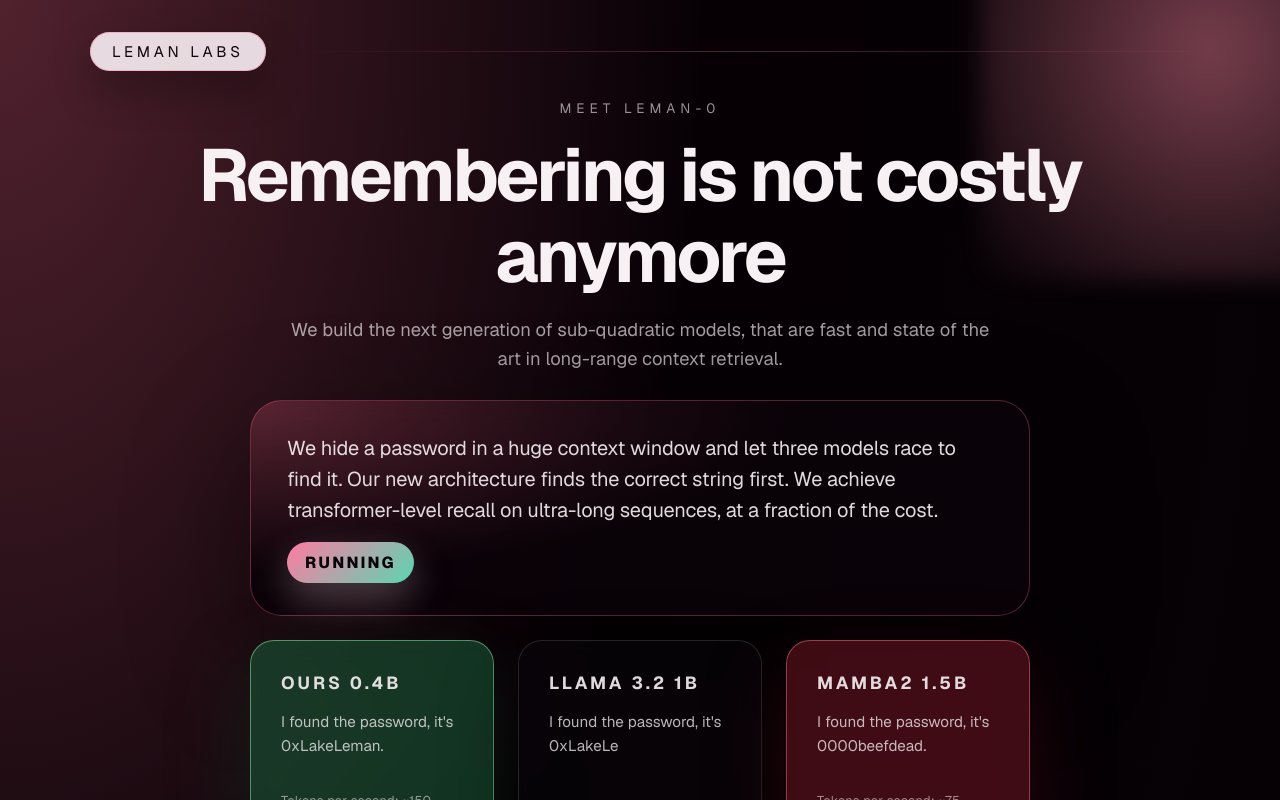
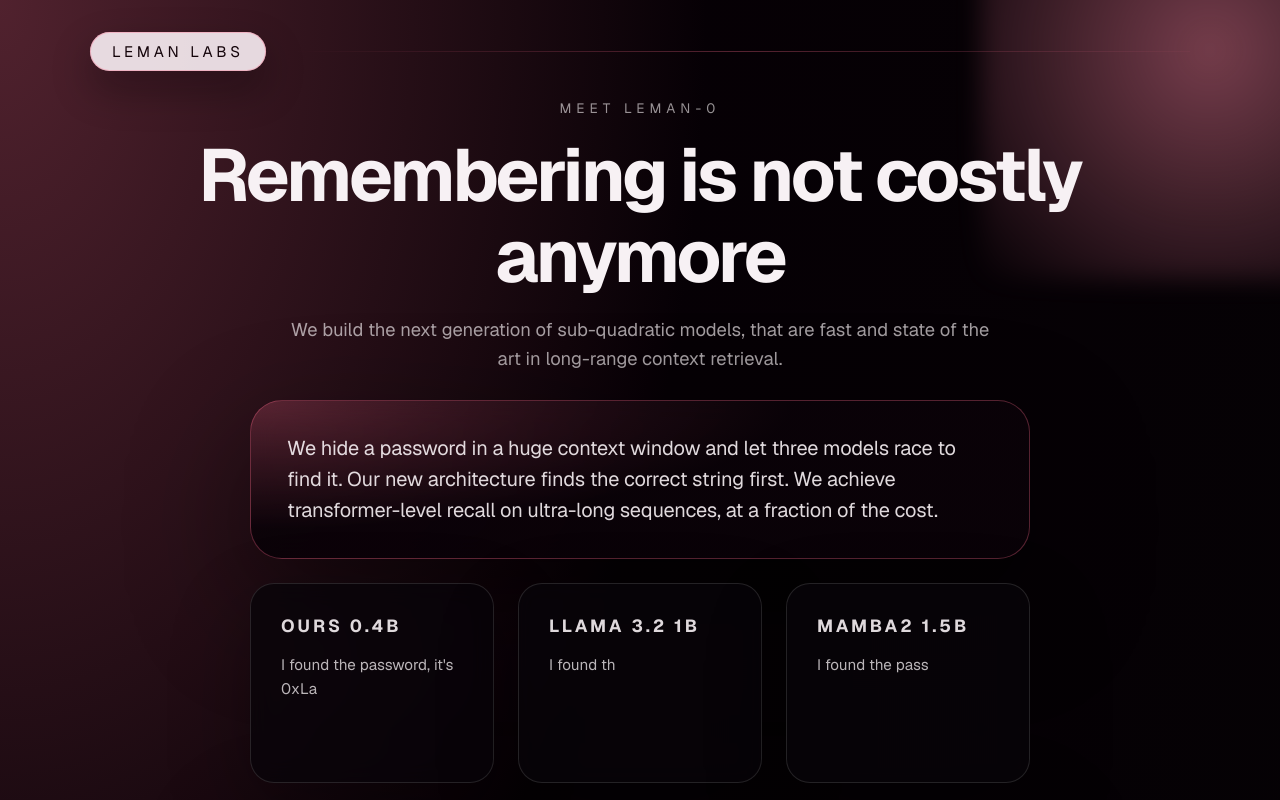
Before and after one commit to CarlOwOs/tbd-labs-demo, a Next.js app: page / in a window 1280 px wide. Shown: the top 800 px of the page. Built offline with nearby package versions, Linux system fonts and the light colour scheme.

Commit message:
fix counter

```diff
--- a/src/app/page.tsx
+++ b/src/app/page.tsx
@@ -150,7 +150,7 @@
     modelVariants.map(() => false)
   );
   const [barProgress, setBarProgress] = useState(0);
-  const [countdown, setCountdown] = useState(3);
+  const [countdown, setCountdown] = useState(5);
   const [isReady, setIsReady] = useState(false);
   const barAnimationStartedRef = useRef(false);
 
@@ -159,7 +159,7 @@
       return;
     }
 
-    setCountdown(3);
+    setCountdown(5);
     const intervalId = window.setInterval(() => {
       setCountdown((prev) => {
         const next = Math.max(0, prev - 1);
@@ -390,9 +390,11 @@
           <div className={styles.promptGroup}>
             <div className={styles.promptPanel}>
               <p className={styles.promptCopy}>{PROMPT}</p>
-              <div className={styles.timerBadge} aria-live="polite">
-                {isReady ? "Running" : `Starting in ${countdown}s`}
-              </div>
+              {!isReady && (
+                <div className={styles.timerBadge} aria-live="polite">
+                  {`Starting in ${countdown}s`}
+                </div>
+              )}
             </div>
           </div>
           <div className={styles.resultsGroup}>
```
